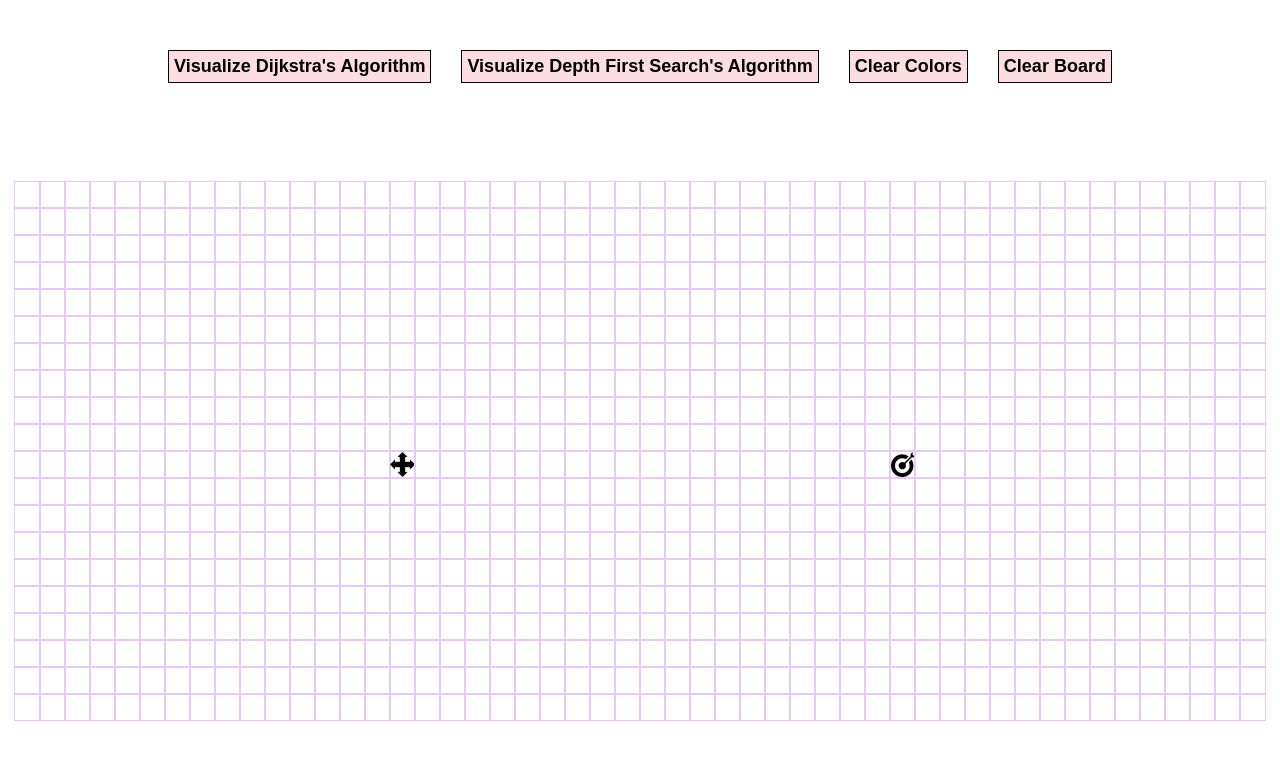
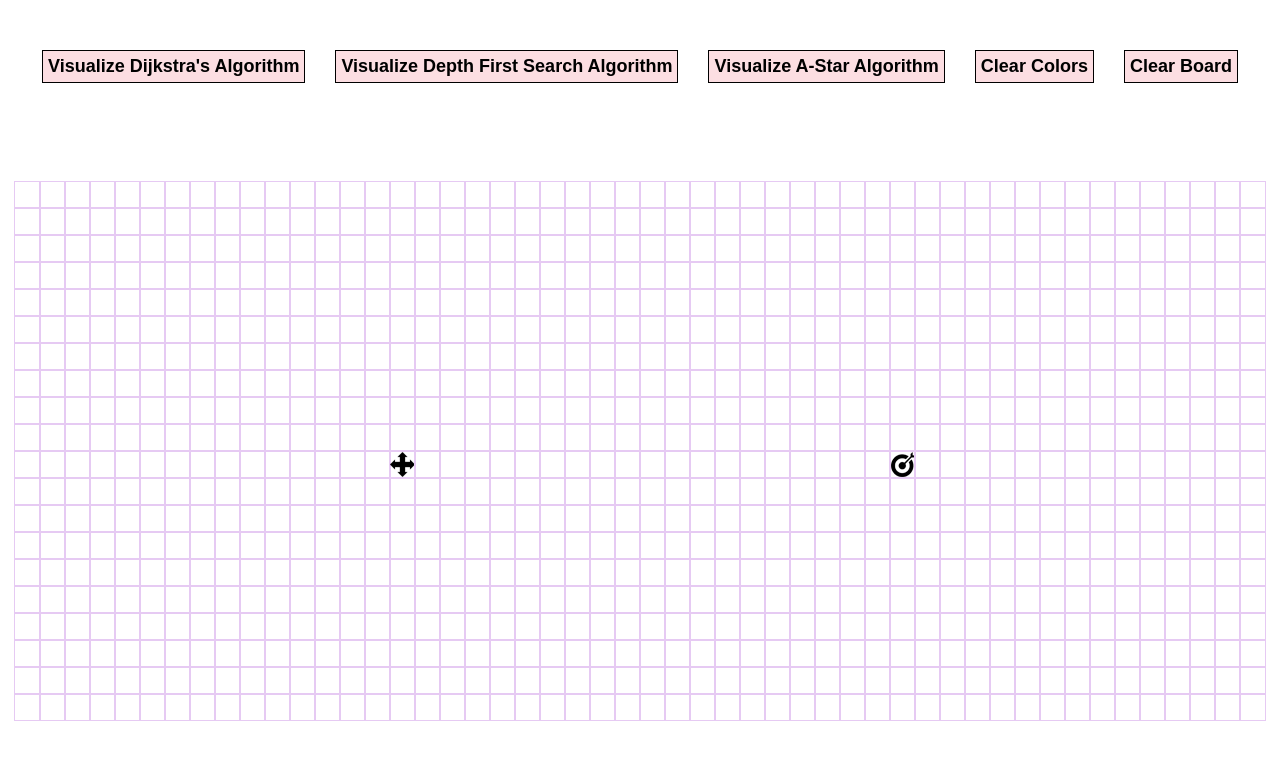
Before and after one commit to Quinn-Barber/pathfinding-visualizer, a React (Create React App) app: page / in a window 1280 px wide. Shown: the top 760 px of the page. Built offline with nearby package versions, Linux system fonts and the light colour scheme.

Commit message:
Adding skeleton for A-star algo

```diff
--- a/src/PathfindingVisualizer/PathfindingVisualizer.jsx
+++ b/src/PathfindingVisualizer/PathfindingVisualizer.jsx
@@ -2,6 +2,7 @@ import React, {Component} from 'react';
 import Node from './Node/Node';
 import {dijkstra, getNodesInShortestPathOrder} from '../algorithms/dijkstra';
 import {dfs} from '../algorithms/dfs';
+import {astar} from '../algorithms/astar';
 import './PathfindingVisualizer.css';
 
 const START_NODE_ROW = 10;
@@ -74,6 +75,10 @@ export default class PathfindingVisualizer extends Component {
     }
   }
 
+  animateAstar(visitedNodesInOrder, nodesInShortestPathOrder) {
+
+  }
+
   animateShortestPath(nodesInShortestPathOrder) {
     for (let i = 0; i < nodesInShortestPathOrder.length; i++) {
       setTimeout(() => {
@@ -110,13 +115,26 @@ export default class PathfindingVisualizer extends Component {
     this.animateDFS(visitedNodesInOrder, nodesInShortestPathOrder);
   }
 
+  visualizeAstar(){
+    this.disableButtons();
+    this.setState({animating: true});
+    const {grid} = this.state;
+    const startNode = grid[START_NODE_ROW][START_NODE_COL];
+    const finishNode = grid[FINISH_NODE_ROW][FINISH_NODE_COL];
+    const visitedNodesInOrder = astar(grid, startNode, finishNode);
+    const nodesInShortestPathOrder = getNodesInShortestPathOrder(finishNode);
+    this.animateAstar(visitedNodesInOrder, nodesInShortestPathOrder);
+    this.enableButtons();
+  }
+
   disableButtons(){
     var clearBoardBtn = document.getElementById('clearBoard');
     var clearColorBtn = document.getElementById('clearColors');
     var dijkstraBtn = document.getElementById('dijkstra');
     var dfsBtn = document.getElementById('dfs');
+    var astarBtn = document.getElementById('astar');
 
-
+    astarBtn.disabled = true;
     dfsBtn.disabled = true;
     clearBoardBtn.disabled = true;
     clearColorBtn.disabled = true;
@@ -128,7 +146,9 @@ export default class PathfindingVisualizer extends Component {
     var clearColorBtn = document.getElementById('clearColors');
     var dijkstraBtn = document.getElementById('dijkstra');
     var dfsBtn = document.getElementById('dfs');
+    var astarBtn = document.getElementById('astar');
 
+    astarBtn.disabled = false;
     dfsBtn.disabled = false;
     clearBoardBtn.disabled = false;
     clearColorBtn.disabled = false;
@@ -192,7 +212,10 @@ export default class PathfindingVisualizer extends Component {
             Visualize Dijkstra's Algorithm
         </button>
         <button id = "dfs" onClick={() => this.visualizeDFS()}>
-            Visualize Depth First Search's Algorithm
+            Visualize Depth First Search Algorithm
+        </button>
+        <button id = "astar" onClick={() => this.visualizeAstar()}>
+            Visualize A-Star Algorithm
         </button>
       <button id = "clearColors" onClick={() => this.clearColors()}>
             Clear Colors
```
